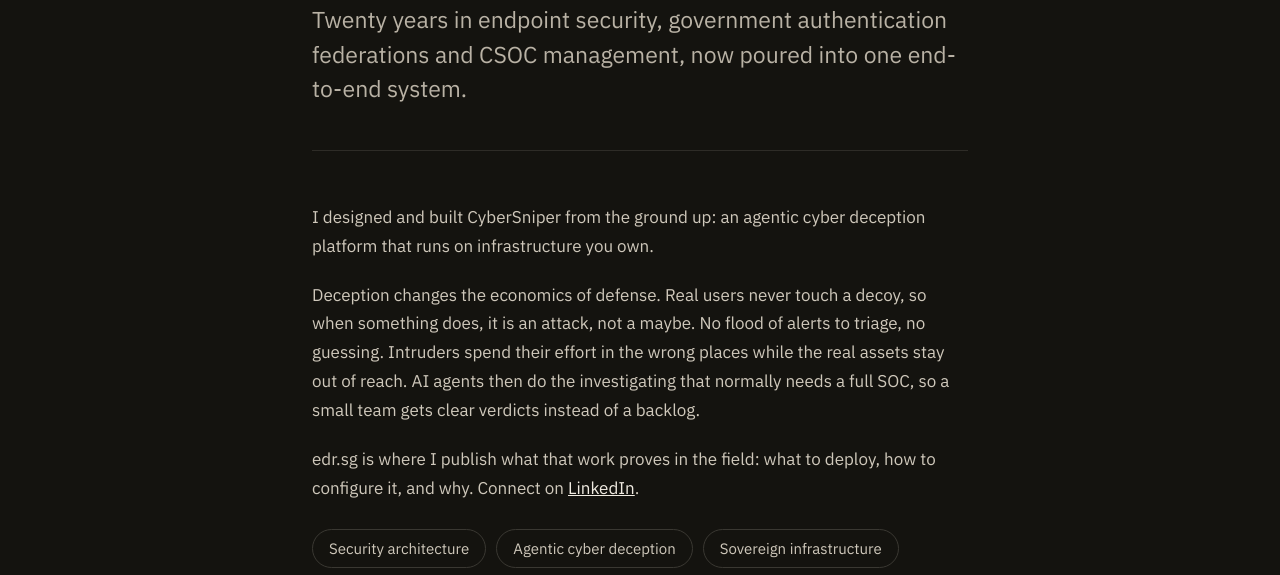
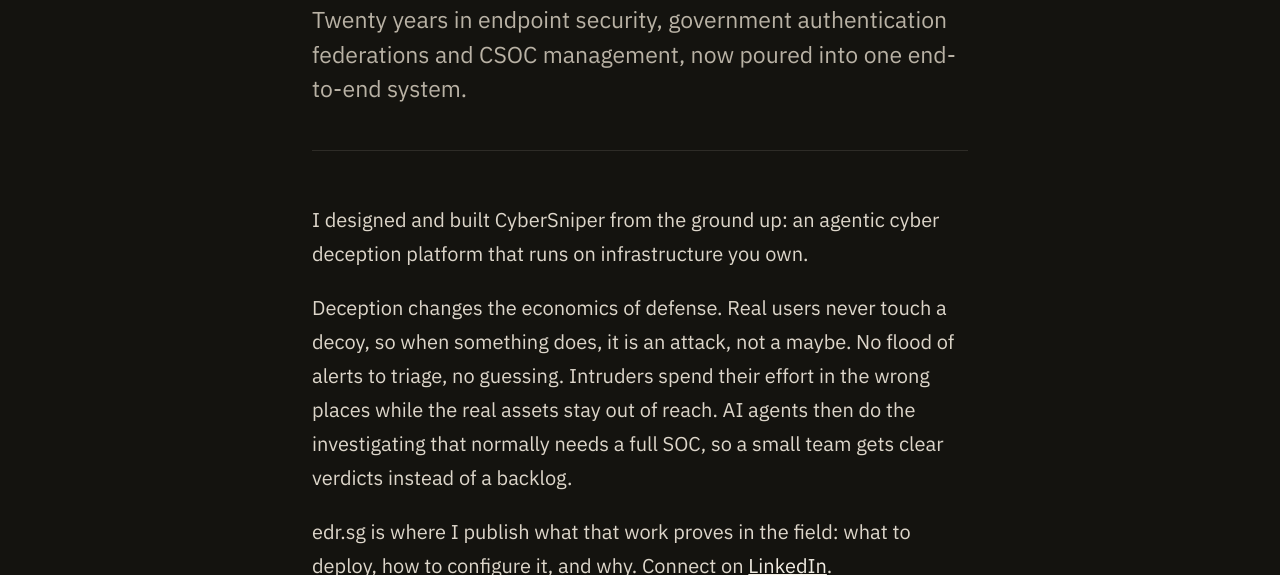
Before and after one commit to jymcheong/edr-site, a plain HTML site: page about.html in a window 1280 px wide. Shown: the part 333-908 px from the top of the page. Drawn offline with Linux system fonts and the light colour scheme.

Commit message:
Body text 17-20px responsive, brighter body colour

```diff
--- a/about.html
+++ b/about.html
@@ -8,7 +8,7 @@
 <link rel="preconnect" href="https://fonts.googleapis.com">
 <link rel="preconnect" href="https://fonts.gstatic.com" crossorigin>
 <link href="https://fonts.googleapis.com/css2?family=Archivo:wght@500;600;700&family=IBM+Plex+Sans:wght@400;500;600&family=IBM+Plex+Mono:wght@400;500&display=swap" rel="stylesheet">
-<link rel="stylesheet" href="v3.css">
+<link rel="stylesheet" href="v3.css?v=202611190758">
 
 </head>
 <body>
--- a/v3.css
+++ b/v3.css
@@ -3,7 +3,7 @@
   --accent: #e8a33d; --on-accent: #14130f;
   --rust: #b4553f; --olive: #7d9479;
   --canvas: #14130f; --surface: #1d1c18; --band: #0b0a08;
-  --ink: #f1ece2; --body: #cfc8bb; --soft: #b9b2a5; --ash: #8f897d;
+  --ink: #f1ece2; --body: #ddd6ca; --soft: #b9b2a5; --ash: #8f897d;
   --hairline: #2e2c27; --edge: #3a3832;
   --shadow: 0 10px 30px rgb(0 0 0 / 0.3);
   --display: "Archivo", system-ui, sans-serif;
@@ -15,7 +15,7 @@
 * { box-sizing: border-box; margin: 0; padding: 0; }
 html { scroll-behavior: smooth; }
 @media (prefers-reduced-motion: reduce) { html { scroll-behavior: auto; } }
-body { background: var(--canvas); color: var(--body); font-family: var(--sans); font-size: 17px; line-height: 1.6; }
+body { background: var(--canvas); color: var(--body); font-family: var(--sans); font-size: clamp(17px, 1.1vw + 12px, 20px); line-height: 1.6; }
 a { color: var(--ink); }
 :focus-visible { outline: 2px solid var(--accent); outline-offset: 3px; border-radius: 8px; }
 h1, h2, h3, h4 { font-family: var(--display); color: var(--ink); text-wrap: balance; }
@@ -67,7 +67,7 @@ h2 { font-weight: 700; letter-spacing: -0.025em; font-size: clamp(34px, 4.6vw, 6
 .article-head h1 { font-weight: 700; letter-spacing: -0.03em; font-size: clamp(40px, 6.4vw, 72px); line-height: 1.02; }
 .meta { font-family: var(--mono); font-size: 13px; color: var(--accent); margin-bottom: 22px; }
 .standfirst { font-size: clamp(19px, 2.2vw, 23px); line-height: 1.5; color: var(--soft); margin-top: 26px; }
-.prose { padding: 52px 0 96px; font-size: 17px; line-height: 1.7; }
+.prose { padding: 52px 0 96px; font-size: clamp(17px, 1.1vw + 12px, 20px); line-height: 1.7; }
 .prose h2 { font-size: clamp(26px, 3.2vw, 34px); letter-spacing: -0.02em; line-height: 1.15; margin: 64px 0 20px; max-width: none; }
 .prose h2:first-child { margin-top: 0; }
 .prose p { margin-bottom: 20px; max-width: 68ch; }
```
Also changed, not shown: advisories.html (+1 -1 lines), demo.html (+1 -1 lines), endpoint-vaccination.html (+1 -1 lines), index.html (+1 -1 lines), network-segmentation.html (+1 -1 lines), ngo-threats.html (+1 -1 lines), valuemaxxing.html (+1 -1 lines), why-stacks-fail.html (+1 -1 lines).
